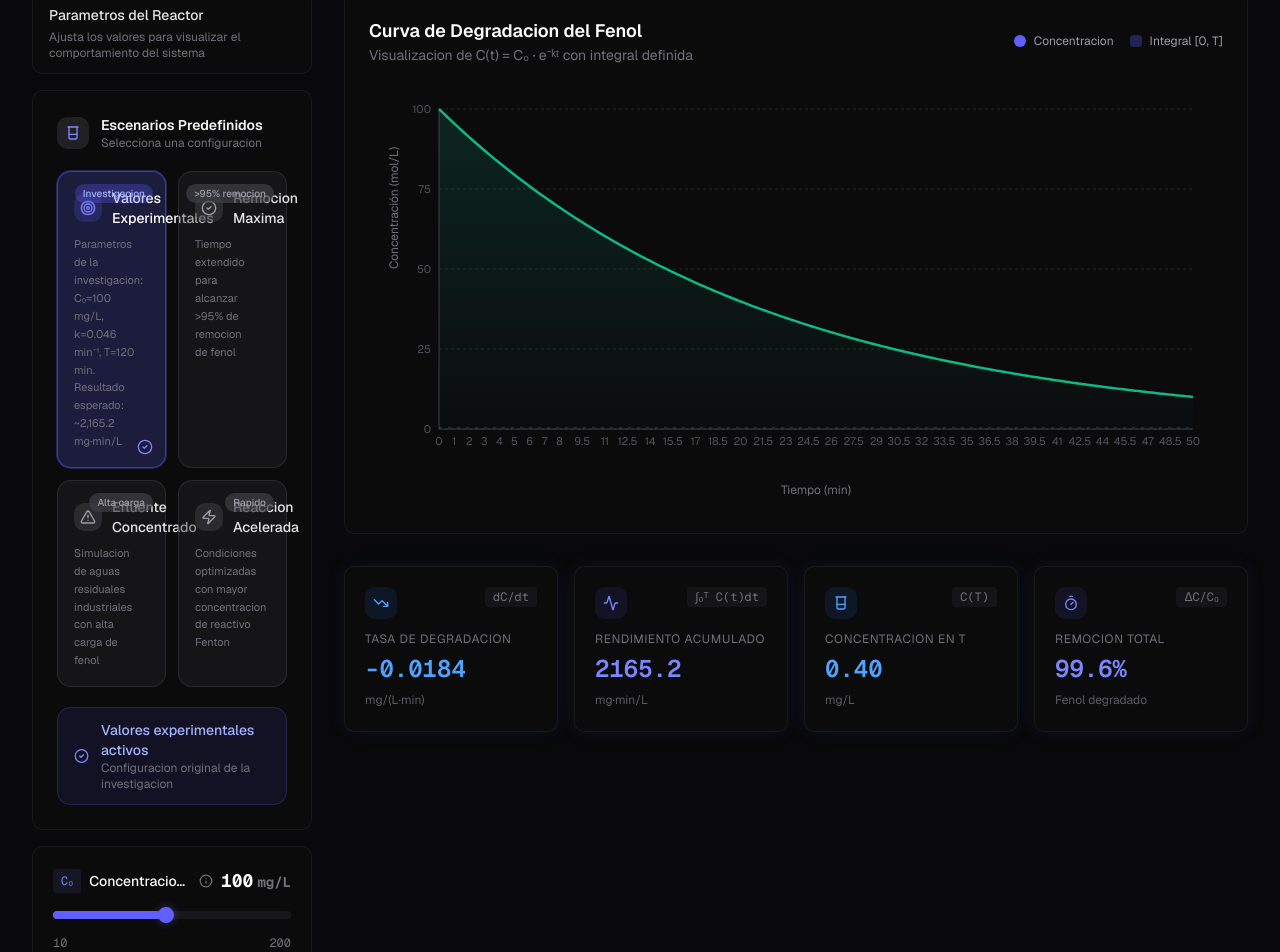
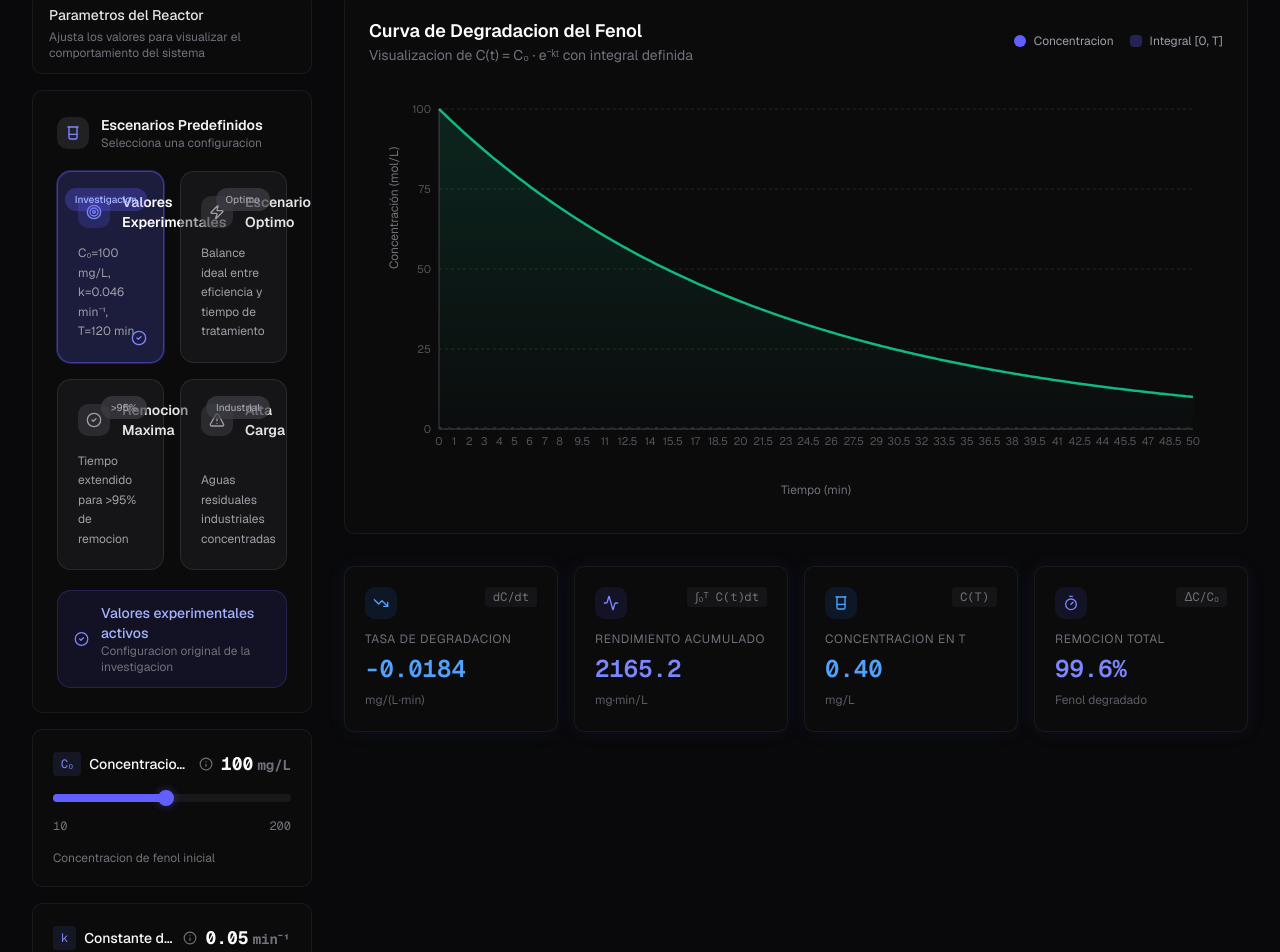
Before and after one commit to DieGold1607/continuum-engine, a Next.js app: page / in a window 1280 px wide. Shown: the part 1489-2441 px from the top of the page. Built offline with nearby package versions, Linux system fonts and the light colour scheme.

Commit message:
feat: add "Optimo" preset and improve preset panel spacing
Add "Optimo" preset and enhance spacing for preset descriptions.

Co-authored-by: ARAS Gold <218807217+DieGold1607@users.noreply.github.com>

```diff
--- a/components/presets-panel.tsx
+++ b/components/presets-panel.tsx
@@ -26,64 +26,64 @@ interface PresetsPanelProps {
 const REACTOR_PRESETS: Preset[] = [
   {
     name: "Valores Experimentales",
-    description: "Parametros de la investigacion: C₀=100 mg/L, k=0.046 min⁻¹, T=120 min. Resultado esperado: ~2,165.2 mg·min/L",
+    description: "C₀=100 mg/L, k=0.046 min⁻¹, T=120 min",
     icon: Target,
     values: { C0: 100, k: 0.046, T: 120 },
     isOriginal: true,
     badge: "Investigacion",
   },
   {
+    name: "Escenario Optimo",
+    description: "Balance ideal entre eficiencia y tiempo de tratamiento",
+    icon: Zap,
+    values: { C0: 100, k: 0.06, T: 100 },
+    badge: "Optimo",
+  },
+  {
     name: "Remocion Maxima",
-    description: "Tiempo extendido para alcanzar >95% de remocion de fenol",
+    description: "Tiempo extendido para >95% de remocion",
     icon: CheckCircle2,
     values: { C0: 100, k: 0.046, T: 180 },
-    badge: ">95% remocion",
+    badge: ">95%",
   },
   {
-    name: "Efluente Concentrado",
-    description: "Simulacion de aguas residuales industriales con alta carga de fenol",
+    name: "Alta Carga",
+    description: "Aguas residuales industriales concentradas",
     icon: AlertTriangle,
     values: { C0: 200, k: 0.046, T: 150 },
-    badge: "Alta carga",
-  },
-  {
-    name: "Reaccion Acelerada",
-    description: "Condiciones optimizadas con mayor concentracion de reactivo Fenton",
-    icon: Zap,
-    values: { C0: 100, k: 0.08, T: 90 },
-    badge: "Rapido",
+    badge: "Industrial",
   },
 ]
 
 const ANTENNA_PRESETS: Preset[] = [
   {
     name: "Valores Experimentales",
-    description: "Parametros de la investigacion: S₀=5V, ω=2.5 rad/s, k=0.4 s⁻¹, T=10s. Resultado esperado: ~0.262 V·s",
+    description: "S₀=5V, ω=2.5 rad/s, k=0.4 s⁻¹, T=10s",
     icon: Target,
     values: { S0: 5, omega: 2.5, k: 0.4, T: 10 },
     isOriginal: true,
     badge: "Investigacion",
   },
   {
-    name: "Estabilizacion Completa",
-    description: "Tiempo extendido para observar la atenuacion total de la señal",
+    name: "Escenario Optimo",
+    description: "Estabilizacion rapida con minima oscilacion residual",
+    icon: Zap,
+    values: { S0: 5, omega: 2.0, k: 0.5, T: 8 },
+    badge: "Optimo",
+  },
+  {
+    name: "Estabilizacion Total",
+    description: "Tiempo extendido para atenuacion completa",
     icon: CheckCircle2,
     values: { S0: 5, omega: 2.5, k: 0.4, T: 15 },
     badge: "Estable",
   },
   {
     name: "Rafaga Severa",
-    description: "Perturbacion de viento intenso con mayor amplitud y frecuencia",
+    description: "Viento intenso con alta amplitud",
     icon: AlertTriangle,
     values: { S0: 8, omega: 4.0, k: 0.3, T: 12 },
     badge: "Critico",
-  },
-  {
-    name: "Alta Rigidez",
-    description: "Sistema mecanico con mayor coeficiente de amortiguamiento",
-    icon: Gauge,
-    values: { S0: 5, omega: 2.5, k: 0.7, T: 8 },
-    badge: "Rigido",
   },
 ]
 
@@ -155,7 +155,7 @@ export function PresetsPanel({ type, currentValues, onApplyPreset }: PresetsPane
       </div>
 
       {/* Presets Grid */}
-      <div className="grid grid-cols-1 sm:grid-cols-2 gap-3">
+      <div className="grid grid-cols-1 sm:grid-cols-2 gap-4">
         {presets.map((preset) => {
           const Icon = preset.icon
           const isActive = areValuesEqual(currentValues, preset.values)
@@ -164,7 +164,7 @@ export function PresetsPanel({ type, currentValues, onApplyPreset }: PresetsPane
             <button
               key={preset.name}
               onClick={() => onApplyPreset(preset.values)}
-              className={`group relative flex flex-col items-start p-4 rounded-xl border text-left transition-all duration-200 hover-lift ${
+              className={`group relative flex flex-col items-start p-5 rounded-xl border text-left transition-all duration-200 hover-lift min-h-[100px] ${
                 isActive
                   ? `${accentClasses.activeBg} ${accentClasses.activeBorder} ring-1 ${accentClasses.activeRing}`
                   : "bg-zinc-800/40 border-zinc-700/50 hover:bg-zinc-800/70 hover:border-zinc-600"
@@ -172,7 +172,7 @@ export function PresetsPanel({ type, currentValues, onApplyPreset }: PresetsPane
             >
               {/* Badge */}
               {preset.badge && (
-                <span className={`absolute top-3 right-3 text-[10px] font-medium px-2 py-0.5 rounded-full ${
+                <span className={`absolute top-4 right-4 text-[10px] font-medium px-2.5 py-1 rounded-full ${
                   isActive
                     ? `${accentClasses.badgeBg} ${accentClasses.badgeText}`
                     : "bg-zinc-700/70 text-zinc-400"
@@ -182,27 +182,27 @@ export function PresetsPanel({ type, currentValues, onApplyPreset }: PresetsPane
               )}
 
               {/* Icon and Title */}
-              <div className="flex items-center gap-2.5 mb-2">
-                <div className={`p-1.5 rounded-lg transition-colors ${
+              <div className="flex items-center gap-3 mb-3">
+                <div className={`p-2 rounded-lg transition-colors ${
                   isActive
                     ? `${accentClasses.activeBg} ${accentClasses.icon}`
                     : "bg-zinc-700/50 text-zinc-400 group-hover:text-zinc-300"
                 }`}>
                   <Icon className="w-4 h-4" />
                 </div>
-                <span className={`text-sm font-medium ${isActive ? "text-white" : "text-zinc-200"}`}>
+                <span className={`text-sm font-semibold ${isActive ? "text-white" : "text-zinc-200"}`}>
                   {preset.name}
                 </span>
               </div>
 
               {/* Description */}
-              <p className="text-[11px] leading-relaxed text-zinc-500 group-hover:text-zinc-400 transition-colors pr-8">
+              <p className="text-xs leading-relaxed text-zinc-400 group-hover:text-zinc-300 transition-colors mt-auto">
                 {preset.description}
               </p>
 
               {/* Active Indicator */}
               {isActive && (
-                <div className="absolute bottom-3 right-3">
+                <div className="absolute bottom-4 right-4">
                   <CheckCircle2 className={`w-4 h-4 ${accentClasses.icon}`} />
                 </div>
               )}
```
